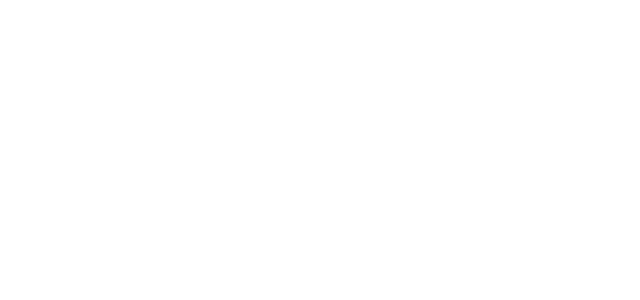
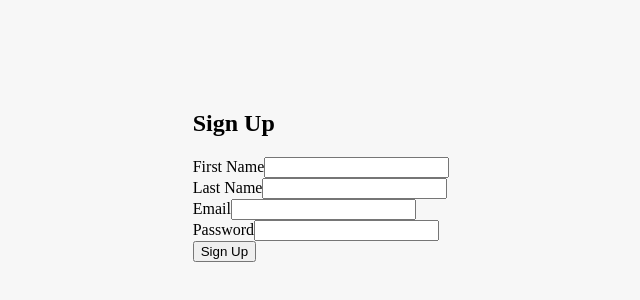
Before and after one commit to raywang1265/RetroReflect, a React (Create React App) app: page /signup in a window 1280 px wide. Before the commit this address had no page. Shown: the part 232-532 px from the top of the page, without its empty margins (319-959 px from the left). Built offline with nearby package versions, Linux system fonts and the light colour scheme.

Commit message:
signup page

```diff
--- a/src/App.js
+++ b/src/App.js
@@ -3,6 +3,7 @@
 import { Suspense } from "react";
 import './index.css';
 import LoginPage from './LoginPage';
+import SignupPage from './SignupPage';
 import Home from './Home';
 
 function App() {
@@ -11,6 +12,7 @@
     <Suspense fallback={<title>loading...</title>}>
       <Routes>
         <Route exact path="/" element={<LoginPage />} />
+        <Route exact path="/signup" element={<SignupPage />} />
         <Route exact path="/home" element={<Home />} />
       </Routes>
     </Suspense>
--- a/src/SignupPage.js
+++ b/src/SignupPage.js
@@ -1,15 +1,52 @@
+import React, { useState } from 'react';
+import { useNavigate } from "react-router-dom";
+import './index.css';
+
 function SignupPage() {
-    return (
-        <div className="Signup-container">
-      <form className="Login-form" onSubmit={handleLogin}>
-        <h2>Login</h2>
+  const navigate = useNavigate();
+  const [firstName, setFirstName] = useState('');
+  const [lastName, setLastName] = useState('');
+  const [email, setEmail] = useState('');
+  const [password, setPassword] = useState('');
+
+  const handleSignup = (e) => {
+    e.preventDefault();
+    // Here you would typically handle the signup logic,
+    // like sending a request to your server
+    console.log('Signup attempt with:', firstName, lastName, email, password);
+    // Navigate to home page or show a success message
+    // navigate("/home");
+  };
+
+  return (
+    <div className="Login-container">
+      <form className="Login-form" onSubmit={handleSignup}>
+        <h2>Sign Up</h2>
         <div className="Form-group">
-          <label htmlFor="username">Username</label>
+          <label htmlFor="firstName">First Name</label>
           <input
-            id="username"
+            id="firstName"
             type="text"
-            value={username}
-            onChange={(e) => setUsername(e.target.value)}
+            value={firstName}
+            onChange={(e) => setFirstName(e.target.value)}
+          />
+        </div>
+        <div className="Form-group">
+          <label htmlFor="lastName">Last Name</label>
+          <input
+            id="lastName"
+            type="text"
+            value={lastName}
+            onChange={(e) => setLastName(e.target.value)}
+          />
+        </div>
+        <div className="Form-group">
+          <label htmlFor="email">Email</label>
+          <input
+            id="email"
+            type="email"
+            value={email}
+            onChange={(e) => setEmail(e.target.value)}
           />
         </div>
         <div className="Form-group">
@@ -21,10 +58,10 @@
             onChange={(e) => setPassword(e.target.value)}
           />
         </div>
-        <button type="submit" className="Login-button">Log In</button>
+        <button type="submit" className="Login-button">Sign Up</button>
       </form>
     </div>
-    );
+  );
 }
 
 export default SignupPage;
```
